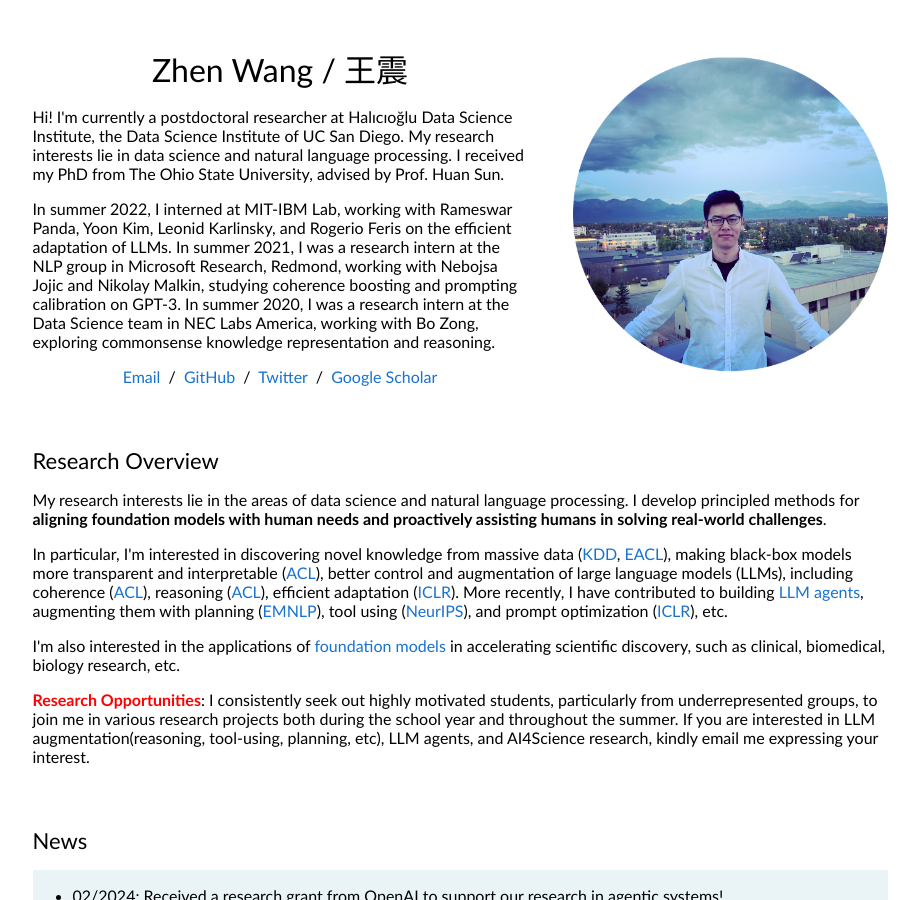
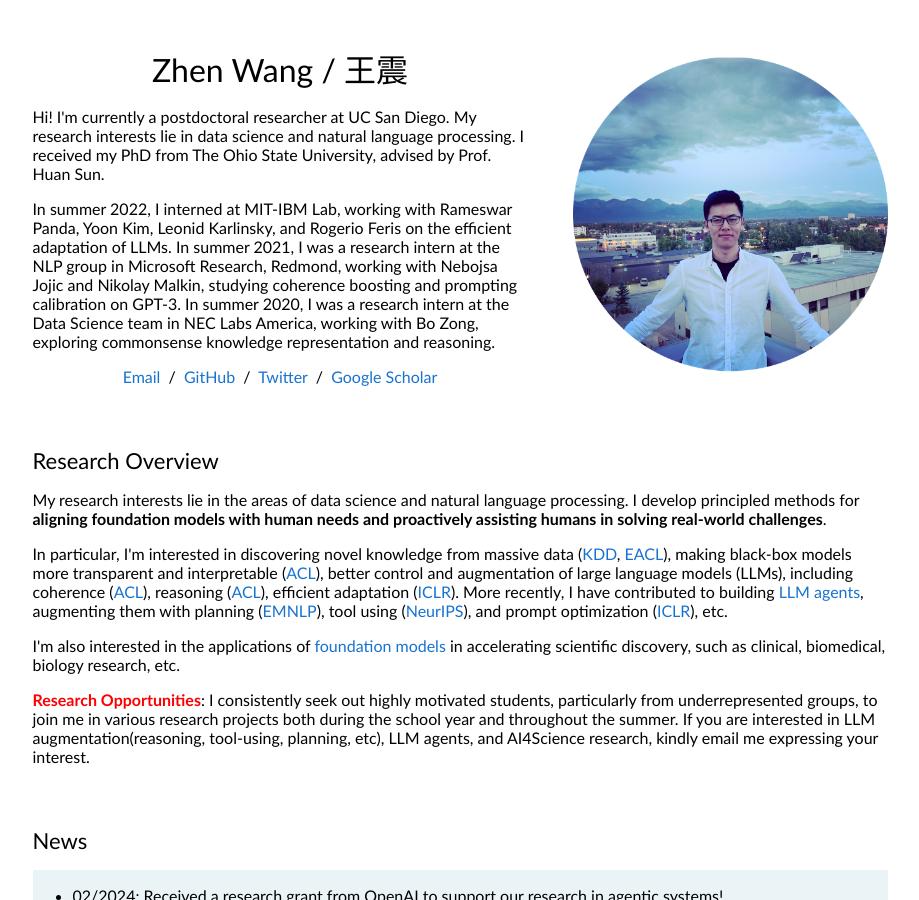
Before and after one commit to zhenwang9102/zhenwang9102.github.io, a Jekyll site: the page built from _posts/2019-06-02-venue.markdown, in a window 1280 px wide and 900 px high. Shown: the whole window, without its empty margins (180-1099 px from the left). Built offline with Jekyll 4.4.1, drawn with Linux system fonts in a browser that asks for light colours; some of the changed text lies outside the part shown.

Commit message:
Update default.html

```diff
--- a/_layouts/default.html
+++ b/_layouts/default.html
@@ -40,7 +40,7 @@
                 Zhen Wang / 王震
               </h1>
               <p>
-                Hi! I'm currently a postdoctoral researcher at Halıcıoğlu Data Science Institute, the Data Science Institute of UC San Diego.
+                Hi! I'm currently a postdoctoral researcher at UC San Diego.
                 My research interests lie in data science and natural language processing.
                 I received my PhD from The Ohio State University, advised by Prof. Huan Sun.
               </p>
@@ -713,9 +713,6 @@
                   SIGKDD Student Travel Award, 2019
                 </li>
                 <li>
-                  <b>Visiting Student Scholarship</b> in <a href="https://www.polytech-reseau.org/en/polytech-nice-sophia/">Polytech Nice Sophia</a>, Nice, France, 2015
-                </li>
-                <li>
                   <b>National Scholarship</b>, China, 2014
                 </li>
                 <li>
```
